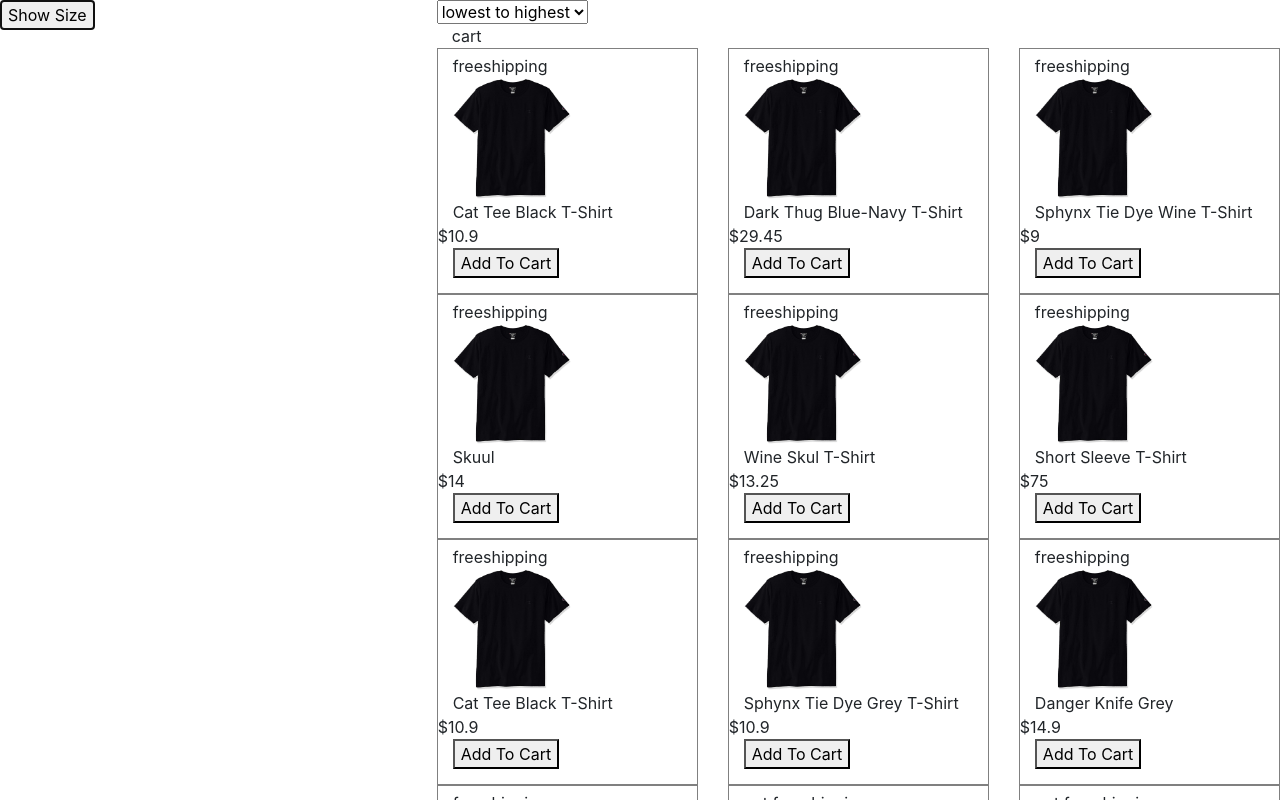
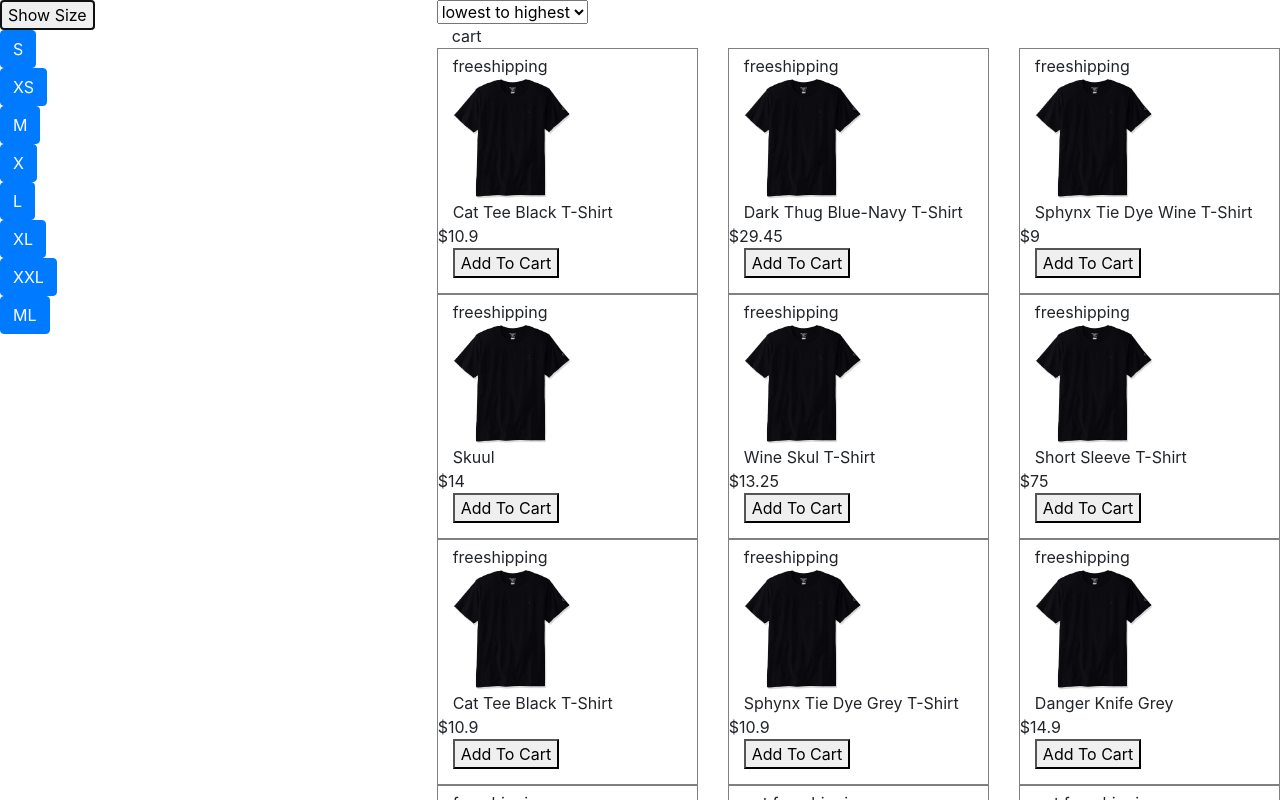
Before and after one commit to reenaiiitmg07/react_shoping_cart, a React (Create React App) app: page / in a window 1280 px wide. Both pictures are taken after a click on the button "Show Size". Shown: the top 800 px of the page. Built offline with nearby package versions, Linux system fonts and the light colour scheme.

Commit message:
bug fix: for showing set values

```diff
--- a/src/App.js
+++ b/src/App.js
@@ -26,6 +26,7 @@ class App extends Component {
        size.add(x);
      })
     })
+    console.log(size);
    this.setState({sizes:size});
 }
 manageCart(e){
@@ -35,12 +36,14 @@ manageCart(e){
     this.props.setProductData(data.products);
   }
   render() {
+    let array=[...this.state.sizes];
     return (
         <div className="App row">
           <div className="col-sm-4">
           <button onClick={this.showSize}>Show Size</button>
-          {this.state.sizes.forEach((value)=>{return(
-            <div><button>{value}</button></div>
+          {array.map((value)=>{
+            return(
+            <div><button className="btn btn-primary">{value}</button></div>
           )
           })}
           </div>
```
